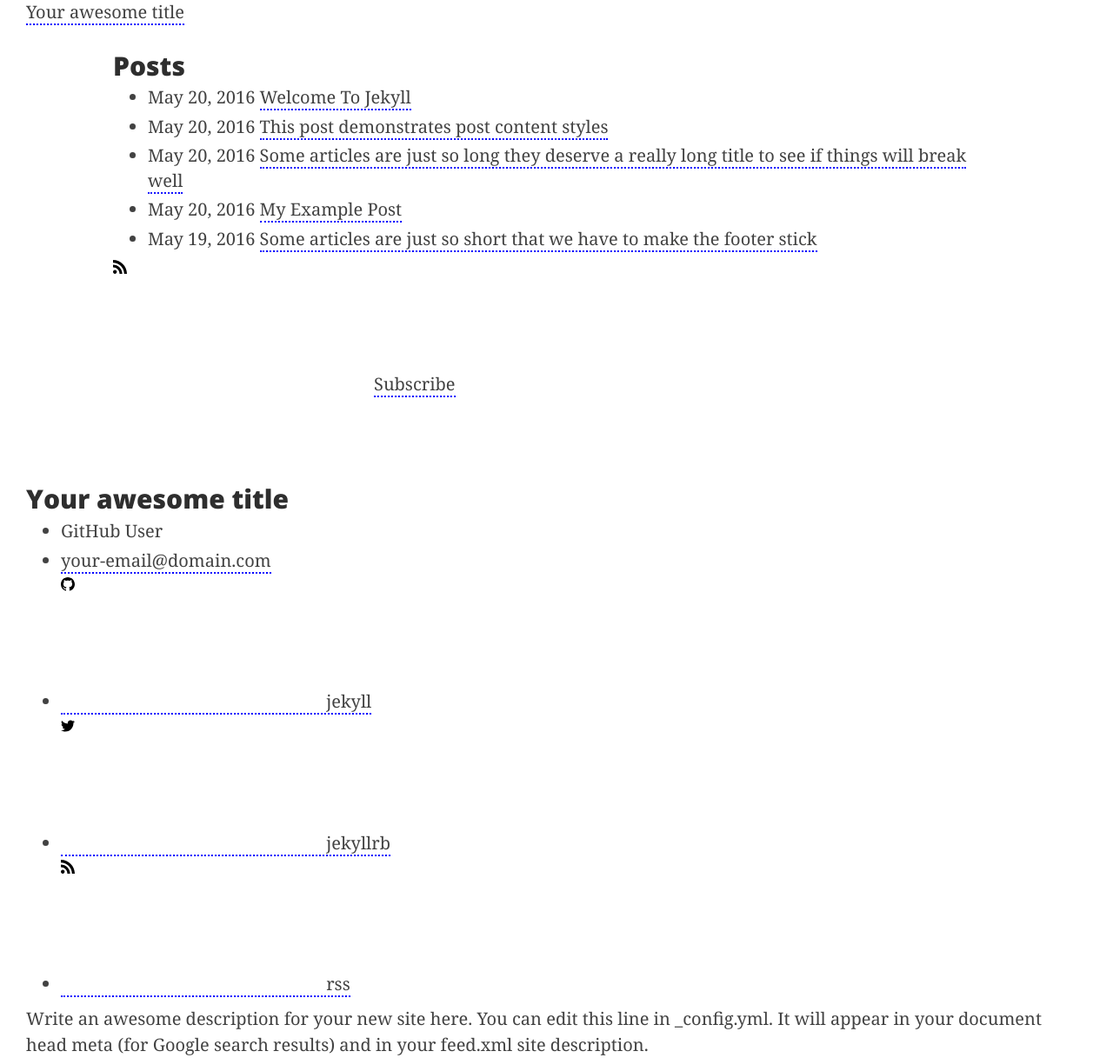
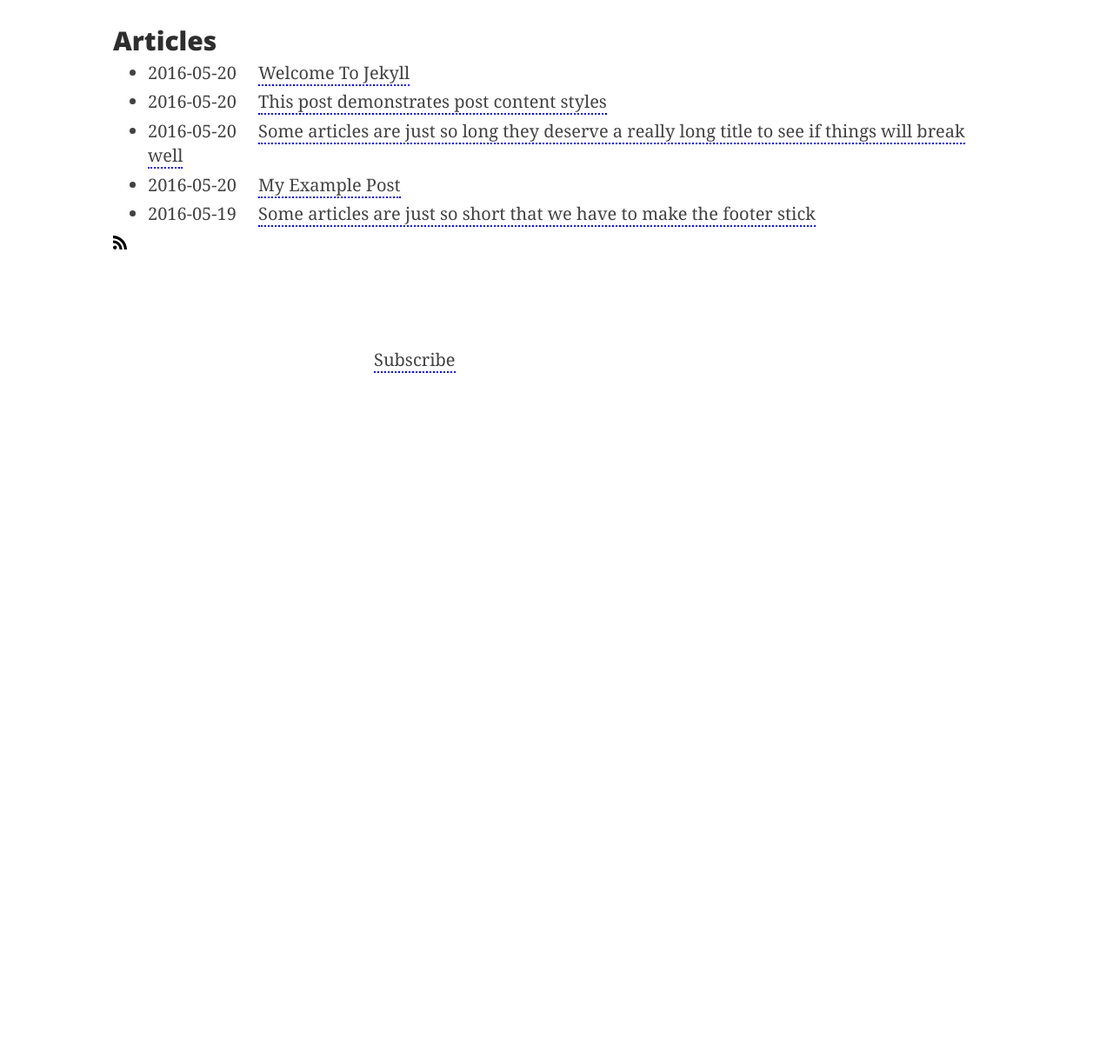
Before and after one commit to errantmind/errant-jekyll, a Jekyll site: the page built from index.md, in a window 1280 px wide. Shown: the whole page at 87% size. Built offline with Jekyll 4.4.1, drawn with Linux system fonts in a browser that asks for light colours; some web fonts are replaced; after the commit the page ends 900 px from its top, so only the background shows below that.

Commit message:
fixed issues, mvp nearly complete

```diff
--- a/_config.yml
+++ b/_config.yml
@@ -38,7 +38,7 @@ show_excerpts: false # set to true to show excerpts on the homepage
 # errant-jekyll date format
 # refer to http://shopify.github.io/liquid/filters/date/ if you want to customize this
 errant-jekyll:
-  date_format: "%b %-d, %Y"
+  date_format: "%Y-%m-%d"
 
 # If you want to link only specific pages in your header, uncomment
 # this and add the path to the pages in order as they should show up
--- a/_includes/social.html
+++ b/_includes/social.html
@@ -1,17 +1,17 @@
 <ul class="social-media-list">
-  {%- if site.dribbble_username -%}<li><a href="https://dribbble.com/{{ site.dribbble_username| cgi_escape | escape }}"><svg class="svg-icon grey"><use xlink:href="{{ '/assets/errant-jekyll-social-icons.svg#dribbble' | relative_url }}"></use></svg> <span class="username">{{ site.dribbble_username| escape }}</span></a></li>{%- endif -%}
-  {%- if site.facebook_username -%}<li><a href="https://www.facebook.com/{{ site.facebook_username| cgi_escape | escape }}"><svg class="svg-icon grey"><use xlink:href="{{ '/assets/errant-jekyll-social-icons.svg#facebook' | relative_url }}"></use></svg> <span class="username">{{ site.facebook_username| escape }}</span></a></li>{%- endif -%}
-  {%- if site.flickr_username -%}<li><a href="https://www.flickr.com/photos/{{ site.flickr_username| cgi_escape | escape }}"><svg class="svg-icon grey"><use xlink:href="{{ '/assets/errant-jekyll-social-icons.svg#flickr' | relative_url }}"></use></svg> <span class="username">{{ site.flickr_username| escape }}</span></a></li>{%- endif -%}
-  {%- if site.github_username -%}<li><a href="https://github.com/{{ site.github_username| cgi_escape | escape }}"><svg class="svg-icon grey"><use xlink:href="{{ '/assets/errant-jekyll-social-icons.svg#github' | relative_url }}"></use></svg> <span class="username">{{ site.github_username| escape }}</span></a></li>{%- endif -%}
-  {%- if site.instagram_username -%}<li><a href="https://www.instagram.com/{{ site.instagram_username| cgi_escape | escape }}"><svg class="svg-icon grey"><use xlink:href="{{ '/assets/errant-jekyll-social-icons.svg#instagram' | relative_url }}"></use></svg> <span class="username">{{ site.instagram_username| escape }}</span></a></li>{%- endif -%}
-  {%- if site.linkedin_username -%}<li><a href="https://www.linkedin.com/in/{{ site.linkedin_username| cgi_escape | escape }}"><svg class="svg-icon grey"><use xlink:href="{{ '/assets/errant-jekyll-social-icons.svg#linkedin' | relative_url }}"></use></svg> <span class="username">{{ site.linkedin_username| escape }}</span></a></li>{%- endif -%}
-  {%- if site.pinterest_username -%}<li><a href="https://www.pinterest.com/{{ site.pinterest_username| cgi_escape | escape }}"><svg class="svg-icon grey"><use xlink:href="{{ '/assets/errant-jekyll-social-icons.svg#pinterest' | relative_url }}"></use></svg> <span class="username">{{ site.pinterest_username| escape }}</span></a></li>{%- endif -%}
-  {%- for mst in site.mastodon -%}{%- if mst.username and mst.instance -%}<li><a rel="me" href="https://{{ mst.instance| cgi_escape | escape}}/@{{mst.username}}"><svg class="svg-icon grey"><use xlink:href="{{ '/assets/errant-jekyll-social-icons.svg#mastodon' | relative_url }}"></use></svg> <span class="username">{{ mst.username|escape }}</span></a></li>{%- endif -%}{%- endfor -%}
-  {%- if site.twitter_username -%}<li><a href="https://twitter.com/{{ site.twitter_username| cgi_escape | escape }}"><svg class="svg-icon grey"><use xlink:href="{{ '/assets/errant-jekyll-social-icons.svg#twitter' | relative_url }}"></use></svg> <span class="username">{{ site.twitter_username| escape }}</span></a></li>{%- endif -%}
-  {%- if site.youtube_username -%}<li><a href="https://www.youtube.com/{{ site.youtube_username| cgi_escape | escape }}"><svg class="svg-icon grey"><use xlink:href="{{ '/assets/errant-jekyll-social-icons.svg#youtube' | relative_url }}"></use></svg> <span class="username">{{ site.youtube_username| escape }}</span></a></li>{%- endif -%}
-  {%- if site.youtube_channel -%}<li><a href="https://www.youtube.com/channel/{{ site.youtube_channel| cgi_escape | escape }}"><svg class="svg-icon grey"><use xlink:href="{{ '/assets/errant-jekyll-social-icons.svg#youtube' | relative_url }}"></use></svg><span class="username">{%- if site.youtube_channel_name -%}{{ site.youtube_channel_name | escape }}{%- else -%}YouTube{%- endif -%}</span></a></li>{%- endif -%}
-  {%- if site.telegram_username -%}<li><a href="https://t.me/{{ site.telegram_username| cgi_escape | escape }}"><svg class="svg-icon grey"><use xlink:href="{{ '/assets/errant-jekyll-social-icons.svg#telegram' | relative_url }}"></use></svg> <span class="username">{{ site.telegram_username| escape }}</span></a></li>{%- endif -%}
-  {%- if site.microdotblog_username -%}<li><a rel="me" href="https://micro.blog/{{ site.microdotblog_username| cgi_escape | escape }}"><svg class="svg-icon grey"><use xlink:href="{{ '/assets/errant-jekyll-social-icons.svg#microdotblog' | relative_url }}"></use></svg> <span class="username">{{ site.microdotblog_username| escape }}</span></a></li>{%- endif -%}
-  {%- if site.googleplus_username -%}<li><a href="https://plus.google.com/{{ site.googleplus_username| escape }}"><svg class="svg-icon grey"><use xlink:href="{{ '/assets/errant-jekyll-social-icons.svg#googleplus' | relative_url }}"></use></svg> <span class="username">{{ site.googleplus_username| escape }}</span></a></li>{%- endif -%}
-  {%- if site.rss -%}<li><a href="{{ 'feed.xml' | relative_url }}"><svg class="svg-icon grey"><use xlink:href="{{ '/assets/errant-jekyll-social-icons.svg#rss' | relative_url }}"></use></svg> <span>{{ site.rss | escape }}</span></a></li>{%- endif -%}
+  {%- if site.dribbble_username -%}<li><a href="https://dribbble.com/{{ site.dribbble_username| cgi_escape | escape }}"><svg class="svg-icon grey"><use xlink:href="{{ '/assets/errant-jekyll-si.svg#dribbble' | relative_url }}"></use></svg> <span class="username">{{ site.dribbble_username| escape }}</span></a></li>{%- endif -%}
+  {%- if site.facebook_username -%}<li><a href="https://www.facebook.com/{{ site.facebook_username| cgi_escape | escape }}"><svg class="svg-icon grey"><use xlink:href="{{ '/assets/errant-jekyll-si.svg#facebook' | relative_url }}"></use></svg> <span class="username">{{ site.facebook_username| escape }}</span></a></li>{%- endif -%}
+  {%- if site.flickr_username -%}<li><a href="https://www.flickr.com/photos/{{ site.flickr_username| cgi_escape | escape }}"><svg class="svg-icon grey"><use xlink:href="{{ '/assets/errant-jekyll-si.svg#flickr' | relative_url }}"></use></svg> <span class="username">{{ site.flickr_username| escape }}</span></a></li>{%- endif -%}
+  {%- if site.github_username -%}<li><a href="https://github.com/{{ site.github_username| cgi_escape | escape }}"><svg class="svg-icon grey"><use xlink:href="{{ '/assets/errant-jekyll-si.svg#github' | relative_url }}"></use></svg> <span class="username">{{ site.github_username| escape }}</span></a></li>{%- endif -%}
+  {%- if site.instagram_username -%}<li><a href="https://www.instagram.com/{{ site.instagram_username| cgi_escape | escape }}"><svg class="svg-icon grey"><use xlink:href="{{ '/assets/errant-jekyll-si.svg#instagram' | relative_url }}"></use></svg> <span class="username">{{ site.instagram_username| escape }}</span></a></li>{%- endif -%}
+  {%- if site.linkedin_username -%}<li><a href="https://www.linkedin.com/in/{{ site.linkedin_username| cgi_escape | escape }}"><svg class="svg-icon grey"><use xlink:href="{{ '/assets/errant-jekyll-si.svg#linkedin' | relative_url }}"></use></svg> <span class="username">{{ site.linkedin_username| escape }}</span></a></li>{%- endif -%}
+  {%- if site.pinterest_username -%}<li><a href="https://www.pinterest.com/{{ site.pinterest_username| cgi_escape | escape }}"><svg class="svg-icon grey"><use xlink:href="{{ '/assets/errant-jekyll-si.svg#pinterest' | relative_url }}"></use></svg> <span class="username">{{ site.pinterest_username| escape }}</span></a></li>{%- endif -%}
+  {%- for mst in site.mastodon -%}{%- if mst.username and mst.instance -%}<li><a rel="me" href="https://{{ mst.instance| cgi_escape | escape}}/@{{mst.username}}"><svg class="svg-icon grey"><use xlink:href="{{ '/assets/errant-jekyll-si.svg#mastodon' | relative_url }}"></use></svg> <span class="username">{{ mst.username|escape }}</span></a></li>{%- endif -%}{%- endfor -%}
+  {%- if site.twitter_username -%}<li><a href="https://twitter.com/{{ site.twitter_username| cgi_escape | escape }}"><svg class="svg-icon grey"><use xlink:href="{{ '/assets/errant-jekyll-si.svg#twitter' | relative_url }}"></use></svg> <span class="username">{{ site.twitter_username| escape }}</span></a></li>{%- endif -%}
+  {%- if site.youtube_username -%}<li><a href="https://www.youtube.com/{{ site.youtube_username| cgi_escape | escape }}"><svg class="svg-icon grey"><use xlink:href="{{ '/assets/errant-jekyll-si.svg#youtube' | relative_url }}"></use></svg> <span class="username">{{ site.youtube_username| escape }}</span></a></li>{%- endif -%}
+  {%- if site.youtube_channel -%}<li><a href="https://www.youtube.com/channel/{{ site.youtube_channel| cgi_escape | escape }}"><svg class="svg-icon grey"><use xlink:href="{{ '/assets/errant-jekyll-si.svg#youtube' | relative_url }}"></use></svg><span class="username">{%- if site.youtube_channel_name -%}{{ site.youtube_channel_name | escape }}{%- else -%}YouTube{%- endif -%}</span></a></li>{%- endif -%}
+  {%- if site.telegram_username -%}<li><a href="https://t.me/{{ site.telegram_username| cgi_escape | escape }}"><svg class="svg-icon grey"><use xlink:href="{{ '/assets/errant-jekyll-si.svg#telegram' | relative_url }}"></use></svg> <span class="username">{{ site.telegram_username| escape }}</span></a></li>{%- endif -%}
+  {%- if site.microdotblog_username -%}<li><a rel="me" href="https://micro.blog/{{ site.microdotblog_username| cgi_escape | escape }}"><svg class="svg-icon grey"><use xlink:href="{{ '/assets/errant-jekyll-si.svg#microdotblog' | relative_url }}"></use></svg> <span class="username">{{ site.microdotblog_username| escape }}</span></a></li>{%- endif -%}
+  {%- if site.googleplus_username -%}<li><a href="https://plus.google.com/{{ site.googleplus_username| escape }}"><svg class="svg-icon grey"><use xlink:href="{{ '/assets/errant-jekyll-si.svg#googleplus' | relative_url }}"></use></svg> <span class="username">{{ site.googleplus_username| escape }}</span></a></li>{%- endif -%}
+  {%- if site.rss -%}<li><a href="{{ 'feed.xml' | relative_url }}"><svg class="svg-icon grey"><use xlink:href="{{ '/assets/errant-jekyll-si.svg#rss' | relative_url }}"></use></svg> <span>{{ site.rss | escape }}</span></a></li>{%- endif -%}
 </ul>
--- a/_layouts/default.html
+++ b/_layouts/default.html
@@ -5,13 +5,14 @@
 
   <body>
 
-    {%- include header.html -%}
+    <!-- {% comment %} {%- include header.html -%} {% endcomment %}-->
 
     <main class="page-content" aria-label="Content">
         {{ content }}
     </main>
 
-    {%- include footer.html -%}
+    <!-- {% comment %} {%- include footer.html -%} {% endcomment %}-->
+
 
   </body>
 
--- a/_layouts/home.html
+++ b/_layouts/home.html
@@ -10,10 +10,10 @@ layout: default
 {{ content }}
 
 {%- if site.posts.size > 0 -%}
-  <h2 class="post-list-heading">{{ page.list_title | default: "Posts" }}</h2>
+  <h2 class="post-list-heading">{{ page.list_title | default: "Articles" }}</h2>
   <ul class="post-list">
     {%- for post in site.posts -%}
-    <li>
+    <li class="post-item">
       {%- assign date_format = site.errant-jekyll.date_format | default: "%b %-d, %Y" -%}
       <span class="post-meta">{{ post.date | date: date_format }}</span>
       <!-- <h3> -->
@@ -28,5 +28,5 @@ layout: default
     {%- endfor -%}
   </ul>
 
-  <p class="feed-subscribe"><svg class="svg-icon orange"><use xlink:href="{{ '/assets/errant-jekyll-social-icons.svg#rss' | relative_url }}"></use></svg><a href="{{ "/feed.xml" | relative_url }}">Subscribe</a></p>
+  <p class="feed-subscribe"><svg class="svg-icon orange"><use xlink:href="{{ '/assets/errant-jekyll-si.svg#rss' | relative_url }}"></use></svg><a href="{{ "/feed.xml" | relative_url }}">Subscribe</a></p>
 {%- endif -%}
--- a/_sass/errant-jekyll.scss
+++ b/_sass/errant-jekyll.scss
@@ -462,3 +462,8 @@ tt {
         animation: none;
     }
 }
+
+.post-link {
+  margin-left: 1rem;
+  list-style-type: none;
+}
```
Also changed, not shown: assets/errant-jekyll-si.svg (renamed from assets/errant-jekyll-social-icons.svg).
